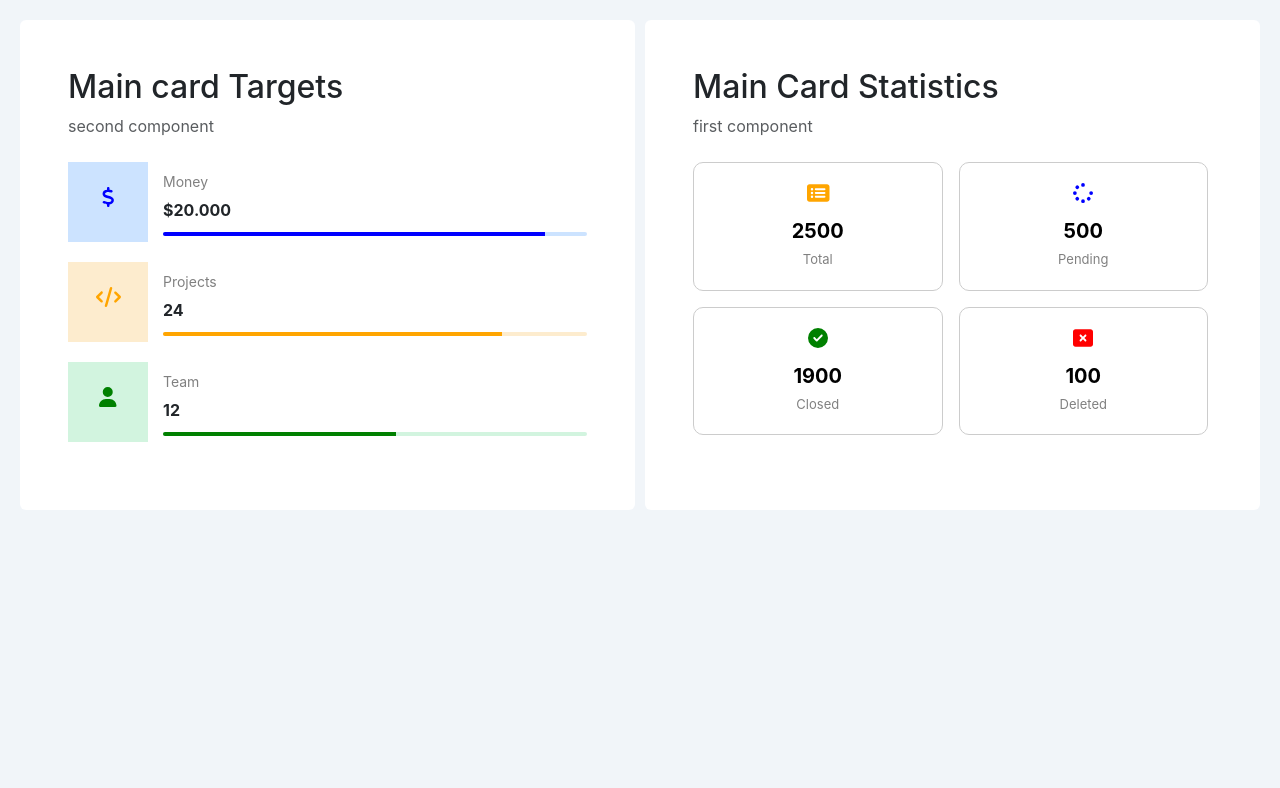
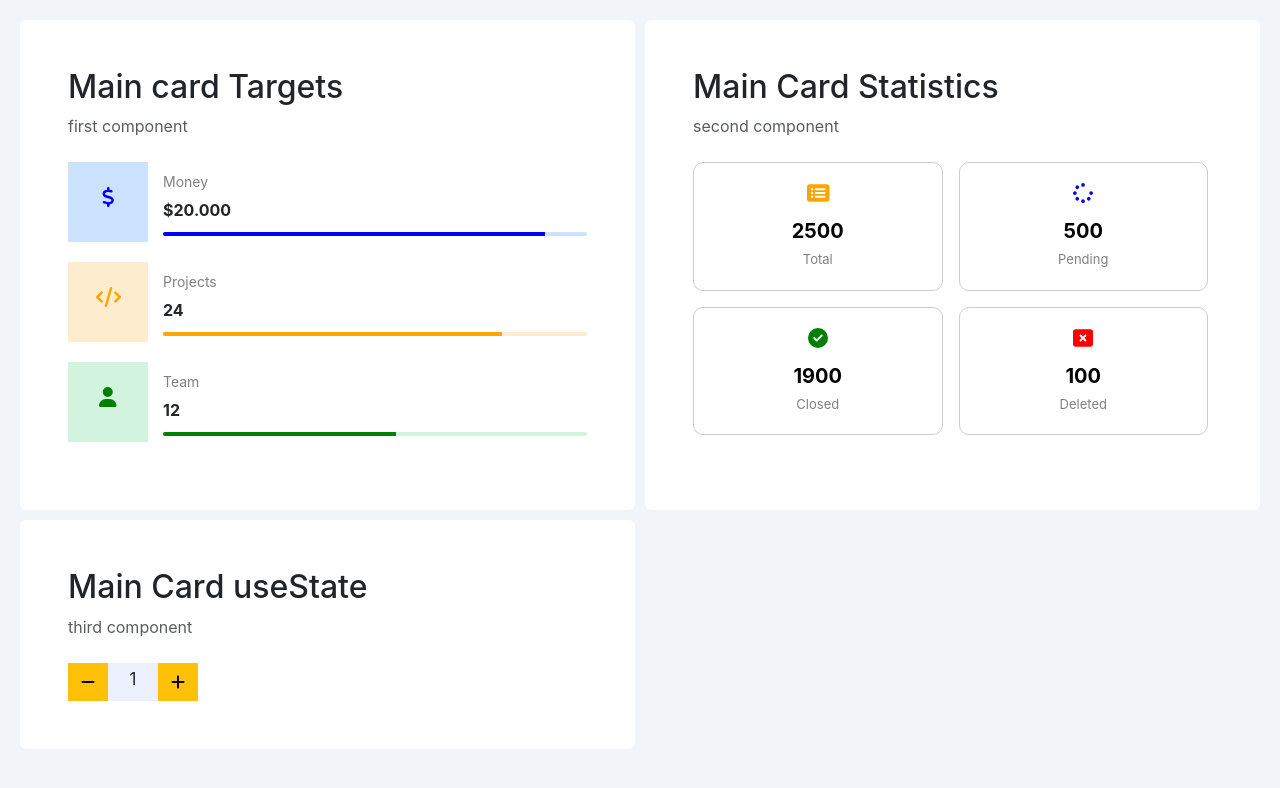
Before and after one commit to Shahd-Bilal0/ReactProject, a React (Create React App) app: page / in a window 1280 px wide. Shown: the top 788 px of the page. Built offline with nearby package versions, Linux system fonts and the light colour scheme.

Commit message:
useState

```diff
--- a/src/App.js
+++ b/src/App.js
@@ -3,11 +3,13 @@ import MainCard from "./components/ProjectCard/MainCard";
 import TicketsWrapper from "./components/ProjectCard/TicketsWrapper";
 import TicketCard from "./components/ProjectCard/TicketCard";
 import TargetCard from "./components/ProjectCard/TargetCard";
+import UseState from "./components/ProjectCard/UseState";
 import "./App.css";
+
 const App = () => {
   return (
     <div className="wrapper">
-      <MainCard heading="Main card Targets" description="second component">
+      <MainCard heading="Main card Targets" description="first component">
         <TargetCard
           icon="fa-dollar-sign"
           color="blue"
@@ -33,7 +35,7 @@ const App = () => {
           value="12"
         />
       </MainCard>
-      <MainCard heading="Main Card Statistics" description="first component">
+      <MainCard heading="Main Card Statistics" description="second component">
         <TicketsWrapper>
           <TicketCard
             icon="fa-rectangle-list fa-2x"
@@ -61,6 +63,9 @@ const App = () => {
           />
         </TicketsWrapper>
       </MainCard>
+      <MainCard heading="Main Card useState" description="third component">
+        <UseState />
+      </MainCard>
     </div>
   );
 };
--- /dev/null
+++ b/src/components/ProjectCard/UseState.css
@@ -0,0 +1,22 @@
+.btn {
+  border-radius: 0;
+}
+.inputs {
+  width: 130px;
+  margin-right: 1rem;
+  position: relative;
+  display: flex;
+  flex-wrap: wrap;
+  align-items: stretch;
+}
+.inputs .value {
+  flex: 1 1 auto;
+  line-height: 30px;
+  font-size: 17px;
+  width: 1%;
+  min-width: 0;
+  margin-bottom: 0;
+  text-align: center;
+  background-color: #edf1ff;
+  border: 1px solid #edf1ff;
+}
--- /dev/null
+++ b/src/components/ProjectCard/UseState.js
@@ -0,0 +1,20 @@
+import React, { useState } from "react";
+import { Button, FormControl } from "react-bootstrap";
+import { FontAwesomeIcon } from "@fortawesome/react-fontawesome";
+import "./UseState.css";
+const UseState = () => {
+  const [count, setCount] = useState(1);
+  return (
+    <div className="inputs">
+      <Button variant="warning" onClick={() => setCount(count - 1)}>
+        <FontAwesomeIcon icon="fa-minus fa-2x" />
+      </Button>
+      <span className="value">{count}</span>
+      <Button variant="warning" onClick={() => setCount(count + 1)}>
+        <FontAwesomeIcon icon="fa-plus fa-2x" />
+      </Button>
+    </div>
+  );
+};
+
+export default UseState;
```
